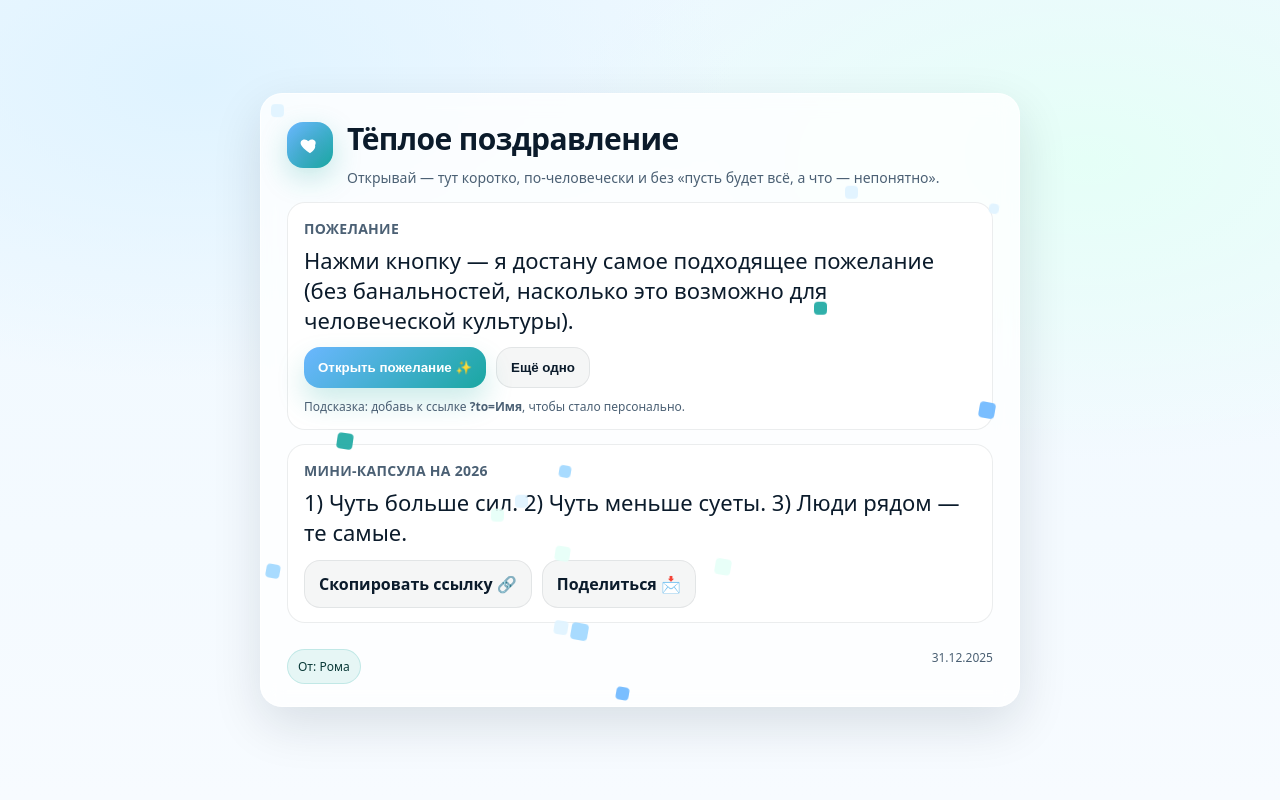
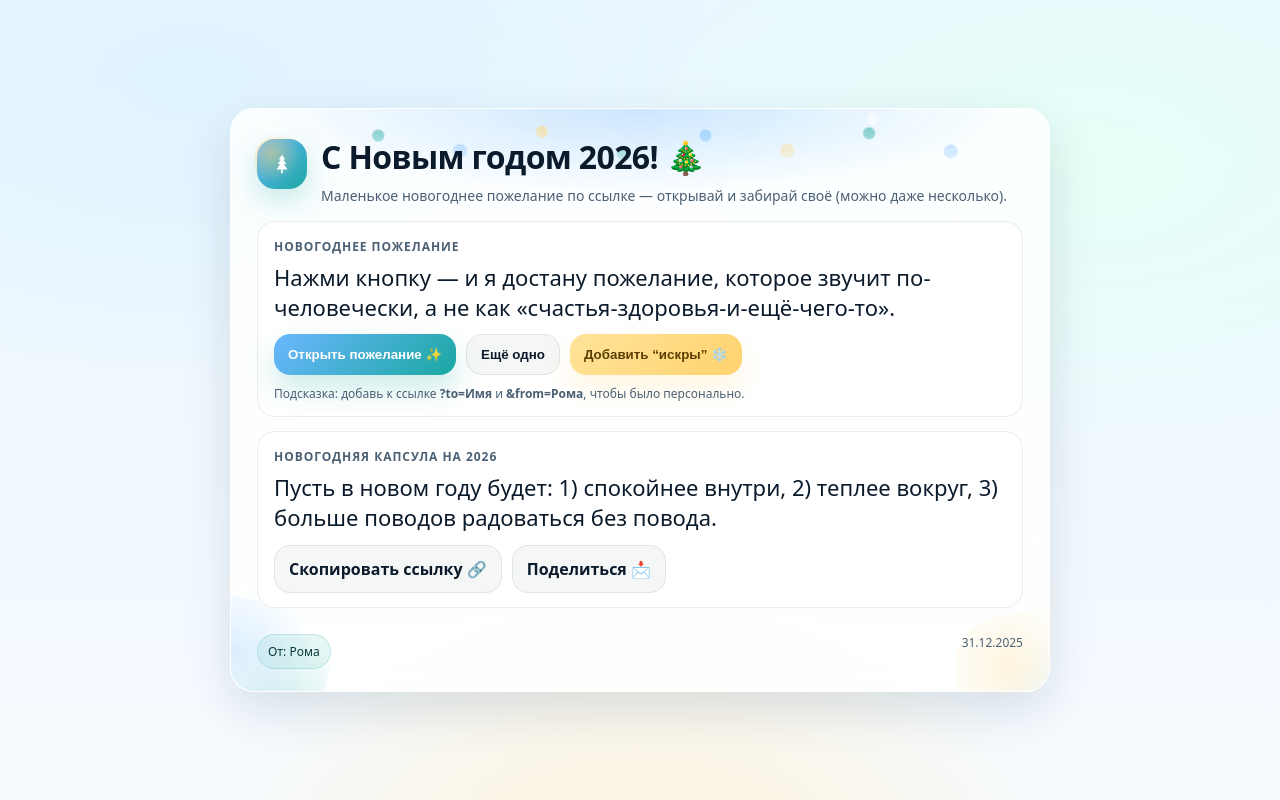
Before and after one commit to ax31/ax31.github.com, a plain HTML site: page index.html in a window 1280 px wide. Drawn offline with Linux system fonts and the light colour scheme.

Commit message:
Update index.html

```diff
--- a/index.html
+++ b/index.html
@@ -3,19 +3,20 @@
 <head>
   <meta charset="utf-8" />
   <meta name="viewport" content="width=device-width, initial-scale=1" />
-  <title>Поздравление</title>
-  <meta name="description" content="Тёплое онлайн-поздравление по ссылке" />
+  <title>С Новым годом!</title>
+  <meta name="description" content="Новогоднее онлайн-поздравление по ссылке" />
   <style>
     :root{
-      --bg1:#eef8ff;
-      --bg2:#f7fbff;
-      --card:#ffffffcc;
+      --bg1:#eaf6ff;
+      --bg2:#f6fbff;
+      --card:#ffffffd6;
       --text:#0b1b2b;
       --muted:#4b6074;
       --accent:#1aa7a1;
       --accent2:#6bb7ff;
+      --gold:#ffd36e;
       --shadow: 0 18px 50px rgba(11,27,43,.12);
-      --radius: 22px;
+      --radius: 24px;
     }
     *{box-sizing:border-box}
     body{
@@ -24,44 +25,84 @@
       font-family: system-ui, -apple-system, Segoe UI, Roboto, Inter, Arial, sans-serif;
       color:var(--text);
       background:
-        radial-gradient(900px 500px at 15% 10%, #dff3ff 0%, transparent 60%),
-        radial-gradient(900px 500px at 85% 20%, #e5fff7 0%, transparent 60%),
+        radial-gradient(900px 520px at 15% 10%, #dff3ff 0%, transparent 60%),
+        radial-gradient(900px 520px at 85% 20%, #e5fff7 0%, transparent 60%),
+        radial-gradient(800px 520px at 50% 110%, #fff1d6 0%, transparent 55%),
         linear-gradient(180deg, var(--bg1), var(--bg2));
       display:flex;
       align-items:center;
       justify-content:center;
       padding:20px;
     }
-    .wrap{
-      width:min(760px, 100%);
+
+    .wrap{ width:min(820px, 100%); position:relative; }
+    .card{
       position:relative;
-    }
-    .card{
       background:var(--card);
       backdrop-filter: blur(10px);
-      border:1px solid rgba(255,255,255,.7);
+      border:1px solid rgba(255,255,255,.75);
       border-radius: var(--radius);
       box-shadow: var(--shadow);
       overflow:hidden;
     }
+
+    /* winter ornaments layer */
+    .decor{
+      pointer-events:none;
+      position:absolute; inset:0;
+      opacity:.95;
+    }
+    .top-glow{
+      position:absolute; inset:-120px -120px auto -120px; height:240px;
+      background: radial-gradient(closest-side, rgba(107,183,255,.35), transparent 70%);
+      filter: blur(2px);
+    }
+    .lights{
+      position:absolute; left:0; right:0; top:0; height:76px;
+      background:
+        radial-gradient(circle at 8% 60%, rgba(255,211,110,.95) 0 6px, transparent 8px),
+        radial-gradient(circle at 18% 35%, rgba(26,167,161,.95) 0 5px, transparent 7px),
+        radial-gradient(circle at 28% 55%, rgba(107,183,255,.95) 0 6px, transparent 8px),
+        radial-gradient(circle at 38% 30%, rgba(255,211,110,.95) 0 5px, transparent 7px),
+        radial-gradient(circle at 48% 58%, rgba(26,167,161,.95) 0 6px, transparent 8px),
+        radial-gradient(circle at 58% 35%, rgba(107,183,255,.95) 0 5px, transparent 7px),
+        radial-gradient(circle at 68% 55%, rgba(255,211,110,.95) 0 6px, transparent 8px),
+        radial-gradient(circle at 78% 32%, rgba(26,167,161,.95) 0 5px, transparent 7px),
+        radial-gradient(circle at 88% 56%, rgba(107,183,255,.95) 0 6px, transparent 8px);
+      opacity:.75;
+      filter: drop-shadow(0 10px 18px rgba(255,211,110,.12));
+      mask-image: linear-gradient(to bottom, rgba(0,0,0,.95), rgba(0,0,0,0));
+    }
+
     header{
-      padding:28px 26px 14px;
+      padding:30px 26px 14px;
       display:flex;
       gap:14px;
       align-items:flex-start;
+      position:relative;
+      z-index:2;
     }
     .badge{
-      width:46px;height:46px;border-radius:16px;
+      width:50px;height:50px;border-radius:18px;
       background: linear-gradient(135deg, var(--accent2), var(--accent));
       display:grid;place-items:center;
       box-shadow: 0 10px 28px rgba(26,167,161,.25);
       flex:0 0 auto;
+      position:relative;
     }
-    .badge svg{filter: drop-shadow(0 4px 10px rgba(0,0,0,.15))}
+    .badge:after{
+      content:"";
+      position:absolute;
+      inset:-2px;
+      border-radius:20px;
+      background: radial-gradient(circle at 30% 30%, rgba(255,211,110,.7), transparent 55%);
+      opacity:.7;
+      pointer-events:none;
+    }
     h1{
       margin:0;
-      font-size: clamp(22px, 3.3vw, 30px);
-      line-height:1.15;
+      font-size: clamp(22px, 3.3vw, 32px);
+      line-height:1.12;
       letter-spacing:-0.02em;
     }
     .sub{
@@ -70,11 +111,8 @@
       font-size: 14px;
       line-height:1.55;
     }
-    .content{
-      padding: 0 26px 26px;
-      display:grid;
-      gap:14px;
-    }
+
+    .content{ padding: 0 26px 26px; display:grid; gap:14px; position:relative; z-index:2; }
     .panel{
       background: #fff;
       border:1px solid rgba(11,27,43,.08);
@@ -83,8 +121,8 @@
     }
     .panel h2{
       margin:0 0 8px;
-      font-size: 14px;
-      letter-spacing: .02em;
+      font-size: 12px;
+      letter-spacing: .08em;
       text-transform: uppercase;
       color: var(--muted);
     }
@@ -93,17 +131,13 @@
       line-height:1.35;
       margin:0;
     }
-    .row{
-      display:flex;
-      gap:10px;
-      flex-wrap:wrap;
-      margin-top: 12px;
-    }
+
+    .row{ display:flex; gap:10px; flex-wrap:wrap; margin-top: 12px; }
     button, .linkbtn{
       border:0;
       border-radius: 16px;
       padding: 12px 14px;
-      font-weight: 650;
+      font-weight: 680;
       cursor:pointer;
       transition: transform .08s ease, box-shadow .2s ease, opacity .2s ease;
       user-select:none;
@@ -118,16 +152,18 @@
       color:white;
       box-shadow: 0 14px 28px rgba(26,167,161,.22);
     }
+    .gold{
+      background: linear-gradient(135deg, #ffe39a, var(--gold));
+      color:#5b3f00;
+      box-shadow: 0 14px 28px rgba(255,211,110,.20);
+    }
     .ghost{
       background: rgba(11,27,43,.04);
       color: var(--text);
       border: 1px solid rgba(11,27,43,.08);
     }
-    .tiny{
-      font-size:12px;
-      color: var(--muted);
-      margin: 10px 0 0;
-    }
+    .tiny{ font-size:12px; color: var(--muted); margin: 10px 0 0; }
+
     footer{
       padding: 0 26px 22px;
       color: var(--muted);
@@ -136,6 +172,8 @@
       justify-content:space-between;
       gap:12px;
       flex-wrap:wrap;
+      position:relative;
+      z-index:2;
     }
     .pill{
       display:inline-flex;
@@ -147,62 +185,101 @@
       border: 1px solid rgba(26,167,161,.18);
       color:#0a3a38;
     }
-    .confetti{
+
+    /* falling snow */
+    .snow{
       pointer-events:none;
+      position:absolute; inset:0;
+      z-index:1;
+      opacity:.9;
+    }
+    .flake{
       position:absolute;
-      inset:-10px;
-      overflow:hidden;
-      border-radius: var(--radius);
+      top:-20px;
+      width:10px; height:10px;
+      border-radius:999px;
+      background: rgba(255,255,255,.9);
+      box-shadow: 0 8px 18px rgba(11,27,43,.08);
+      animation: fall linear infinite;
+      filter: blur(.2px);
     }
-    .dot{
+    @keyframes fall{
+      to{ transform: translateY(110vh); }
+    }
+
+    /* soft ornaments bottom corners */
+    .orn{
       position:absolute;
-      width:10px;height:10px;
-      border-radius: 4px;
-      opacity:.9;
-      animation: float 5.5s ease-in-out infinite;
+      width:150px; height:150px;
+      border-radius: 48px;
+      opacity:.26;
+      filter: blur(.2px);
+      transform: rotate(12deg);
     }
-    @keyframes float{
-      0%,100%{transform: translateY(0) rotate(0deg)}
-      50%{transform: translateY(-18px) rotate(10deg)}
+    .orn.left{
+      left:-55px; bottom:-60px;
+      background: radial-gradient(circle at 35% 35%, rgba(107,183,255,.9), transparent 55%),
+                  radial-gradient(circle at 70% 70%, rgba(26,167,161,.9), transparent 55%);
+    }
+    .orn.right{
+      right:-60px; bottom:-70px;
+      background: radial-gradient(circle at 35% 35%, rgba(255,211,110,.9), transparent 55%),
+                  radial-gradient(circle at 70% 70%, rgba(107,183,255,.9), transparent 55%);
+      transform: rotate(-10deg);
+    }
+
+    @media (prefers-reduced-motion: reduce){
+      .flake{animation:none}
+      button, .linkbtn{transition:none}
     }
   </style>
 </head>
 <body>
   <div class="wrap">
     <div class="card">
-      <div class="confetti" aria-hidden="true" id="confetti"></div>
+      <div class="decor" aria-hidden="true">
+        <div class="top-glow"></div>
+        <div class="lights"></div>
+        <div class="orn left"></div>
+        <div class="orn right"></div>
+      </div>
+
+      <div class="snow" aria-hidden="true" id="snow"></div>
 
       <header>
         <div class="badge" aria-hidden="true">
-          <svg width="22" height="22" viewBox="0 0 24 24" fill="none">
-            <path d="M12 21s-7-4.35-9.5-8.7C.5 8.6 3 6 6 6c1.6 0 3.1.8 4 2 0 0 1.6-2 4-2 3 0 5.5 2.6 3.5 6.3C19 16.65 12 21 12 21Z" fill="white"/>
+          <!-- simple tree icon -->
+          <svg width="22" height="22" viewBox="0 0 24 24" fill="none" style="position:relative;z-index:1">
+            <path d="M12 2l3.5 5H13l3.8 5H14l4 6H6l4-6H7.2L11 7H8.5L12 2Z" fill="white"/>
+            <path d="M11 18h2v4h-2v-4Z" fill="white" opacity=".95"/>
           </svg>
         </div>
         <div>
-          <h1 id="title">Тёплое поздравление</h1>
+          <h1 id="title">С Новым годом 2026! 🎄</h1>
           <p class="sub" id="subtitle">
-            Открывай — тут коротко, по-человечески и без «пусть будет всё, а что — непонятно».
+            Маленькое новогоднее пожелание по ссылке — открывай и забирай своё (можно даже несколько).
           </p>
         </div>
       </header>
 
       <div class="content">
         <div class="panel">
-          <h2>Пожелание</h2>
+          <h2>Новогоднее пожелание</h2>
           <p class="big" id="wish">
-            Нажми кнопку — я достану самое подходящее пожелание (без банальностей, насколько это возможно для человеческой культуры).
+            Нажми кнопку — и я достану пожелание, которое звучит по-человечески, а не как «счастья-здоровья-и-ещё-чего-то».
           </p>
           <div class="row">
             <button class="primary" id="btnWish">Открыть пожелание ✨</button>
             <button class="ghost" id="btnNew">Ещё одно</button>
+            <button class="gold" id="btnSpark">Добавить “искры” ❄️</button>
           </div>
-          <p class="tiny">Подсказка: добавь к ссылке <b>?to=Имя</b>, чтобы стало персонально.</p>
+          <p class="tiny">Подсказка: добавь к ссылке <b>?to=Имя</b> и <b>&from=Рома</b>, чтобы было персонально.</p>
         </div>
 
         <div class="panel">
-          <h2>Мини-капсула на 2026</h2>
+          <h2>Новогодняя капсула на 2026</h2>
           <p class="big" id="capsule">
-            1) Чуть больше сил. 2) Чуть меньше суеты. 3) Люди рядом — те самые.
+            Пусть в новом году будет: 1) спокойнее внутри, 2) теплее вокруг, 3) больше поводов радоваться без повода.
           </p>
           <div class="row">
             <a class="linkbtn ghost" id="btnCopy" href="#" role="button">Скопировать ссылку 🔗</a>
@@ -219,7 +296,7 @@
   </div>
 
   <script>
-    // --- Personalization ---
+    // Personalization
     const qs = new URLSearchParams(location.search);
     const to = (qs.get("to") || "").trim();
     const from = (qs.get("from") || "Рома").trim();
@@ -234,22 +311,22 @@
     datePill.textContent = d.toLocaleDateString("ru-RU");
 
     if (to) {
-      title.textContent = `${to}, с тёплым приветом 💛`;
-      subtitle.textContent = "Это маленький сайт-пожелание. Открывай и забирай своё — можно даже два.";
+      title.textContent = `${to}, с Новым годом 2026! 🎄✨`;
+      subtitle.textContent = "Открывай — тут маленькое тёплое новогоднее пожелание. Пусть год начнётся правильно.";
     }
 
-    // --- Wishes ---
+    // Wishes (New Year themed, but not cringe)
     const wishes = [
-      "Пусть в 2026 будет больше спокойных дней, чем тревожных — и чтобы хорошие новости приходили чаще, чем уведомления.",
-      "Желаю здоровья без героизма: чтобы сил хватало и на работу, и на радость, и на «просто полежать».",
-      "Пусть рядом будут люди, с которыми можно и посмеяться, и помолчать — это вообще роскошь.",
-      "Чтобы деньги не «улетали», а работали. И чтобы покупки радовали дольше, чем доставка.",
-      "Желаю времени. Того самого — которое не «найти», а которое вдруг появилось и осталось.",
-      "Пусть забота о себе будет привычкой, а не проектом с дедлайном.",
-      "Чтобы планы сбывались хотя бы на 80% — остальное оставим на сюрпризы, но приятные.",
-      "Желаю тёплого дома, ясной головы и хороших людей в чате (и в жизни тоже).",
-      "Пусть в новом году будет меньше «надо» и больше «хочу» — и чтобы это совпадало.",
-      "Желаю внутренней опоры: когда внешнее шумит, а внутри — тихо и уверенно."
+      "Пусть 2026 начнётся с хорошей новости, а продолжится привычкой беречь себя — без геройства и перегруза.",
+      "Желаю, чтобы в новом году у тебя было больше сил, чем дел. И чтобы «домой» всегда было куда и к кому.",
+      "Пусть 2026 принесёт ясность: что твоё — остаётся, что не твоё — уходит без драм и лишнего шума.",
+      "Желаю тёплых людей рядом и спокойной головы внутри. Остальное — техника настраиваемая.",
+      "Пусть в 2026 будет больше маленьких радостей каждый день, чем больших планов «когда-нибудь потом».",
+      "Желаю здоровья без фанатизма, работы без выгорания и отдыха без чувства вины. Новогодний набор взрослого человека.",
+      "Пусть этот год будет про «можно», а не только про «надо». И чтобы желания не стеснялись исполняться.",
+      "Желаю, чтобы деньги не утекали, время не рассыпалось, а люди — не пропадали. Простой новогодний запрос.",
+      "Пусть в 2026 будет больше встреч, после которых тепло, и меньше разговоров, после которых пусто.",
+      "Желаю начать год мягко: выспаться, выдохнуть, обнять своих — и дальше уже разгоняться."
     ];
 
     function pickWish() {
@@ -260,21 +337,51 @@
     const wishEl = document.getElementById("wish");
     const btnWish = document.getElementById("btnWish");
     const btnNew = document.getElementById("btnNew");
+    const btnSpark = document.getElementById("btnSpark");
 
-    function setWish(text){
-      wishEl.textContent = text;
-    }
+    function setWish(text){ wishEl.textContent = text; }
 
     btnWish.addEventListener("click", () => setWish(pickWish()));
     btnNew.addEventListener("click", () => setWish(pickWish()));
 
-    // --- Share / Copy ---
+    // Snow
+    const snow = document.getElementById("snow");
+    let snowBoost = false;
+
+    function addSnowflakes(count){
+      for (let i=0; i<count; i++){
+        const f = document.createElement("div");
+        f.className = "flake";
+        const size = 4 + Math.random()*8;
+        f.style.width = size + "px";
+        f.style.height = size + "px";
+        f.style.left = (Math.random()*100) + "%";
+        f.style.opacity = (0.35 + Math.random()*0.65).toFixed(2);
+        const dur = (snowBoost ? 3.5 : 5.5) + Math.random()*(snowBoost ? 3.0 : 5.0);
+        f.style.animationDuration = dur.toFixed(2) + "s";
+        f.style.animationDelay = (Math.random()*1.8).toFixed(2) + "s";
+        snow.appendChild(f);
+
+        // cleanup
+        setTimeout(()=>f.remove(), (dur*1000) + 2500);
+      }
+    }
+
+    // gentle snow by default
+    setInterval(()=>addSnowflakes(2), 700);
+
+    btnSpark.addEventListener("click", () => {
+      snowBoost = true;
+      addSnowflakes(35);
+      btnSpark.textContent = "Искры добавлены ✨";
+      setTimeout(()=>{ btnSpark.textContent = "Добавить “искры” ❄️"; snowBoost=false; }, 1400);
+    });
+
+    // Share / Copy
     const btnCopy = document.getElementById("btnCopy");
     const btnShare = document.getElementById("btnShare");
 
-    function currentLink(){
-      return location.href;
-    }
+    function currentLink(){ return location.href; }
 
     btnCopy.addEventListener("click", async (e) => {
       e.preventDefault();
@@ -289,32 +396,16 @@
 
     btnShare.addEventListener("click", async (e) => {
       e.preventDefault();
-      const text = to ? `Поздравление для ${to}` : "Поздравление";
+      const text = to ? `Новогоднее поздравление для ${to}` : "Новогоднее поздравление";
       const url = currentLink();
       try {
         if (navigator.share) {
-          await navigator.share({ title: "Поздравление", text, url });
+          await navigator.share({ title: "С Новым годом!", text, url });
         } else {
           prompt("Скопируй и отправь:", url);
         }
       } catch {}
     });
-
-    // --- Confetti-like floating dots (subtle) ---
-    const confetti = document.getElementById("confetti");
-    const colors = ["#6bb7ff", "#1aa7a1", "#dff3ff", "#e5fff7", "#9fd7ff"];
-    for (let i=0; i<18; i++){
-      const dot = document.createElement("div");
-      dot.className = "dot";
-      dot.style.left = Math.random()*100 + "%";
-      dot.style.top = Math.random()*100 + "%";
-      dot.style.background = colors[Math.floor(Math.random()*colors.length)];
-      dot.style.width = (8 + Math.random()*10) + "px";
-      dot.style.height = dot.style.width;
-      dot.style.animationDelay = (Math.random()*2) + "s";
-      dot.style.animationDuration = (4.5 + Math.random()*3.5) + "s";
-      confetti.appendChild(dot);
-    }
   </script>
 </body>
 </html>
```
